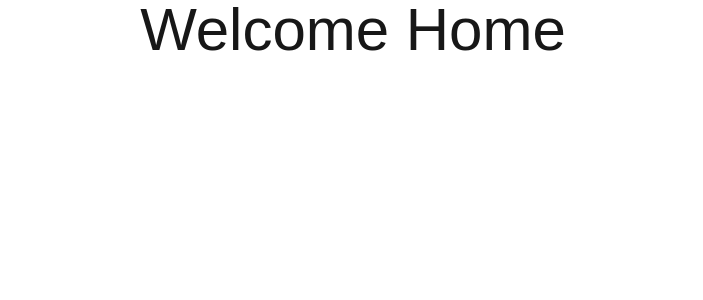
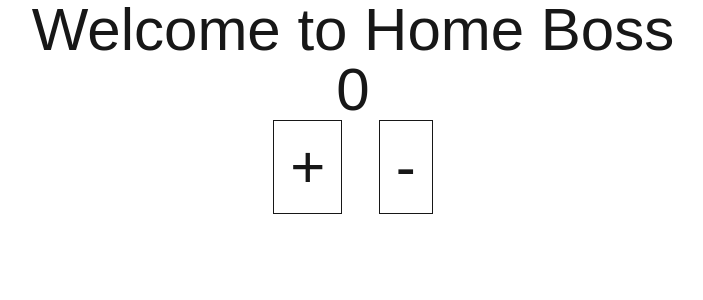
Before and after one commit to saheen-shuvo/my-nextjs-app, a Next.js app: page / in a window 1280 px wide. Shown: the top 300 px of the page, without its empty margins (287-990 px from the left). Built offline with nearby package versions, Linux system fonts and the light colour scheme.

Commit message:
Making Client Component

```diff
--- a/src/app/page.js
+++ b/src/app/page.js
@@ -1,7 +1,13 @@
+// "use client"; //this is to make this whole component server side to client side
+
+import Counter from "@/components/Counter/Counter";
+
 const HomePage = () => {
+  console.log("HEloo Workdl");
   return (
     <div className="text-6xl text-center">
-      Welcome Home
+      <h1>Welcome to Home Boss</h1>
+      <Counter></Counter>
     </div>
   );
 };
--- /dev/null
+++ b/src/components/Counter/Counter.jsx
@@ -0,0 +1,21 @@
+"use client"
+import { useState } from "react";
+const Counter = () => {
+  const [counter, setCounter] = useState(0);
+  return (
+    <div>
+      <h1>{counter}</h1>
+      <button
+        onClick={() => setCounter(counter + 1)}
+        className="mr-5 p-4 border"
+      >
+        +
+      </button>{" "}
+      <button onClick={() => setCounter(counter - 1)} className="border p-4">
+        -
+      </button>
+    </div>
+  );
+};
+
+export default Counter;
```
